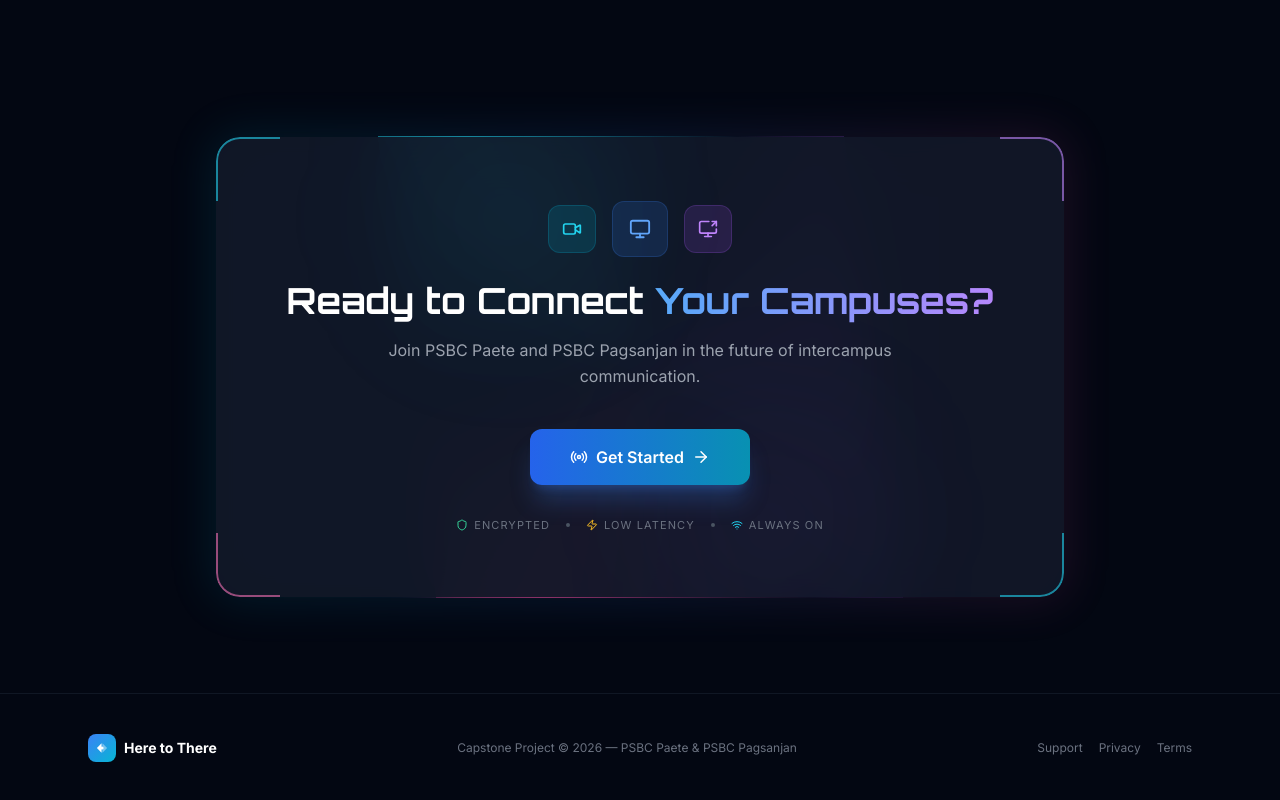
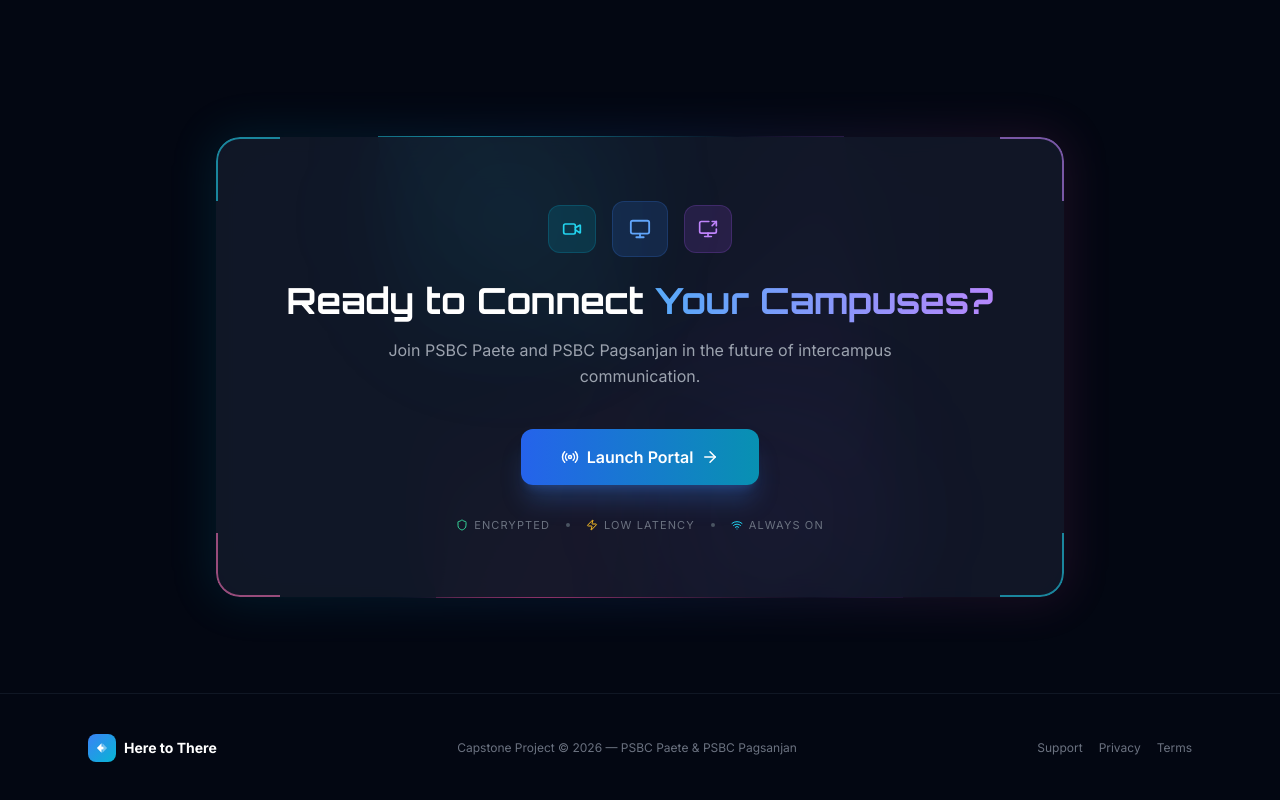
Before and after one commit to rjvtayam/here_to_there_psbc_laguna, a React (Vite) app in the folder frontend/: page / in a window 1280 px wide. Shown: the part 8274-9074 px from the top of the page. Built offline with nearby package versions, Linux system fonts and the light colour scheme.

Commit message:
landing: CTA button 'Get Started' -> 'Launch Portal'

```diff
--- a/frontend/src/pages/LandingPage.tsx
+++ b/frontend/src/pages/LandingPage.tsx
@@ -1517,7 +1517,7 @@
                 <span className="absolute inset-0 rounded-xl bg-gradient-to-r from-primary-400 to-cyan-400 opacity-0 group-hover:opacity-20 transition-opacity" />
                 <span className="relative flex items-center gap-2">
                   <Radio size={18} />
-                  Get Started
+                  Launch Portal
                   <ArrowRight size={18} className="group-hover:translate-x-1 transition-transform" />
                 </span>
               </button>
```
